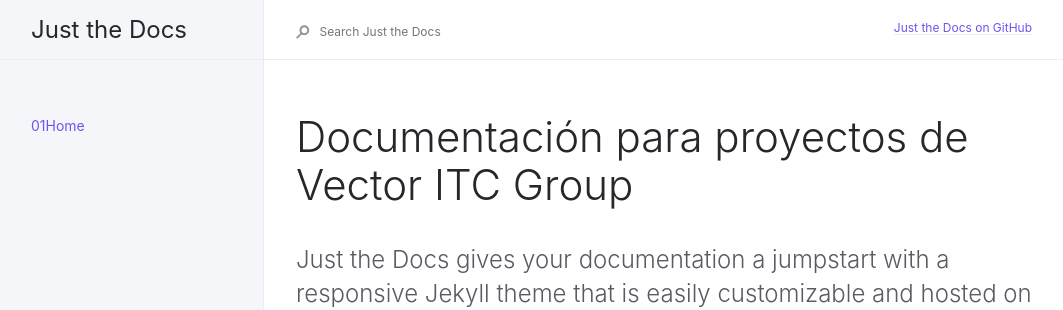
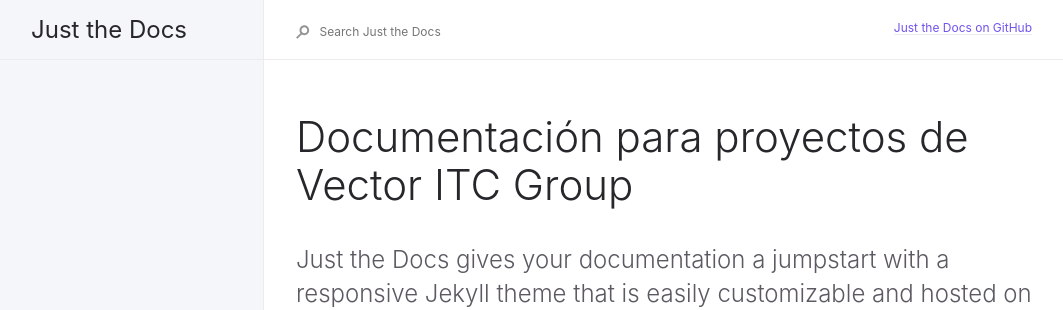
Before and after one commit to abeltranes/abeltranes.github.io, a Jekyll site: the page built from index.md, in a window 1280 px wide. Shown: the top 310 px of the page, without its empty margins (92-1155 px from the left). Built offline with Jekyll 4.4.1, drawn with Linux system fonts in a browser that asks for light colours.

Commit message:
Update nav.html

```diff
--- a/_includes/nav.html
+++ b/_includes/nav.html
@@ -3,7 +3,7 @@
     {% assign pages_list = site.html_pages | sort:"nav_order" %}
     {% for node in pages_list %}
       {% unless node.nav_exclude %}
-        {% if page.url == node.url or page.parent == node.title  %}
+        {% if page.url == node.url and page.parent == node.title  %}
           <li class="navigation-list-item{% if page.url == node.url or page.parent == node.title %} active{% endif %}">
             {% if page.parent == node.title  %}
               {% assign first_level_url = node.url | absolute_url %}
```
